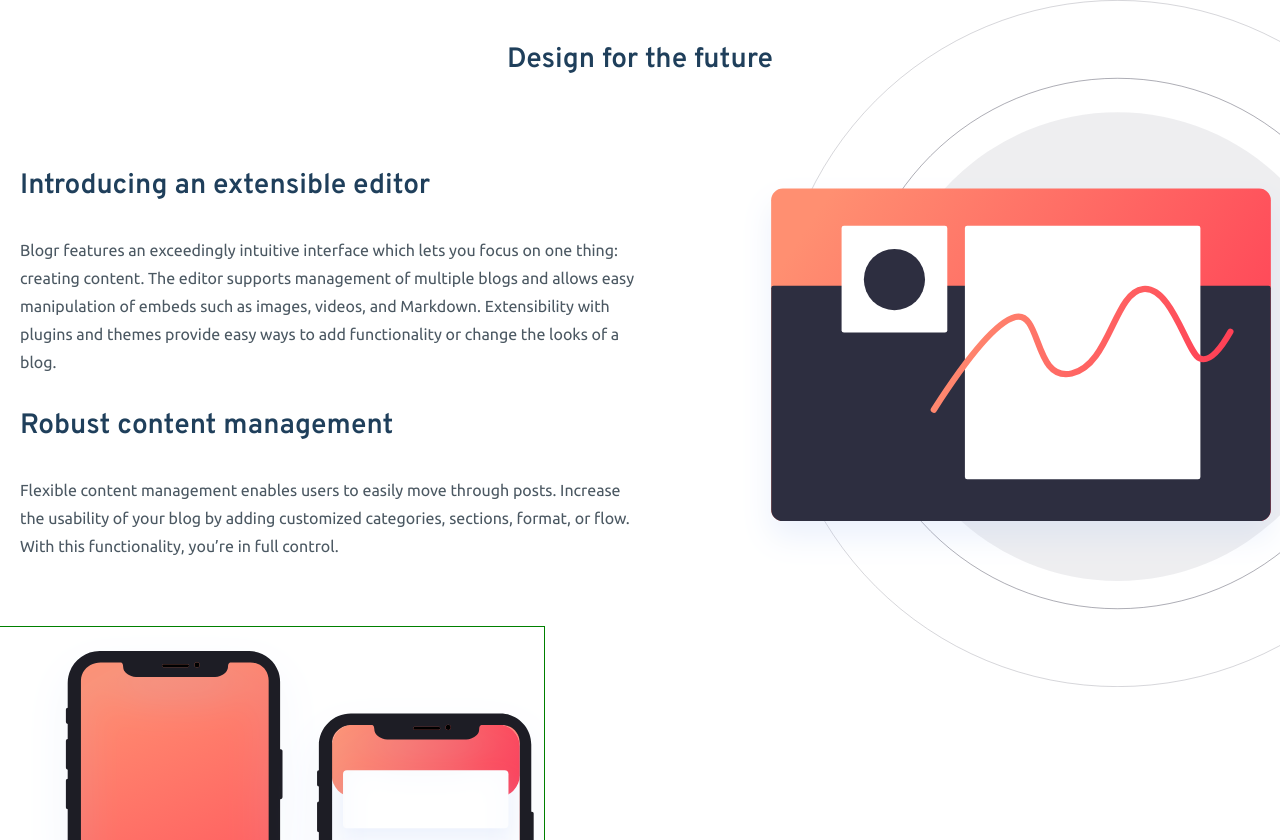
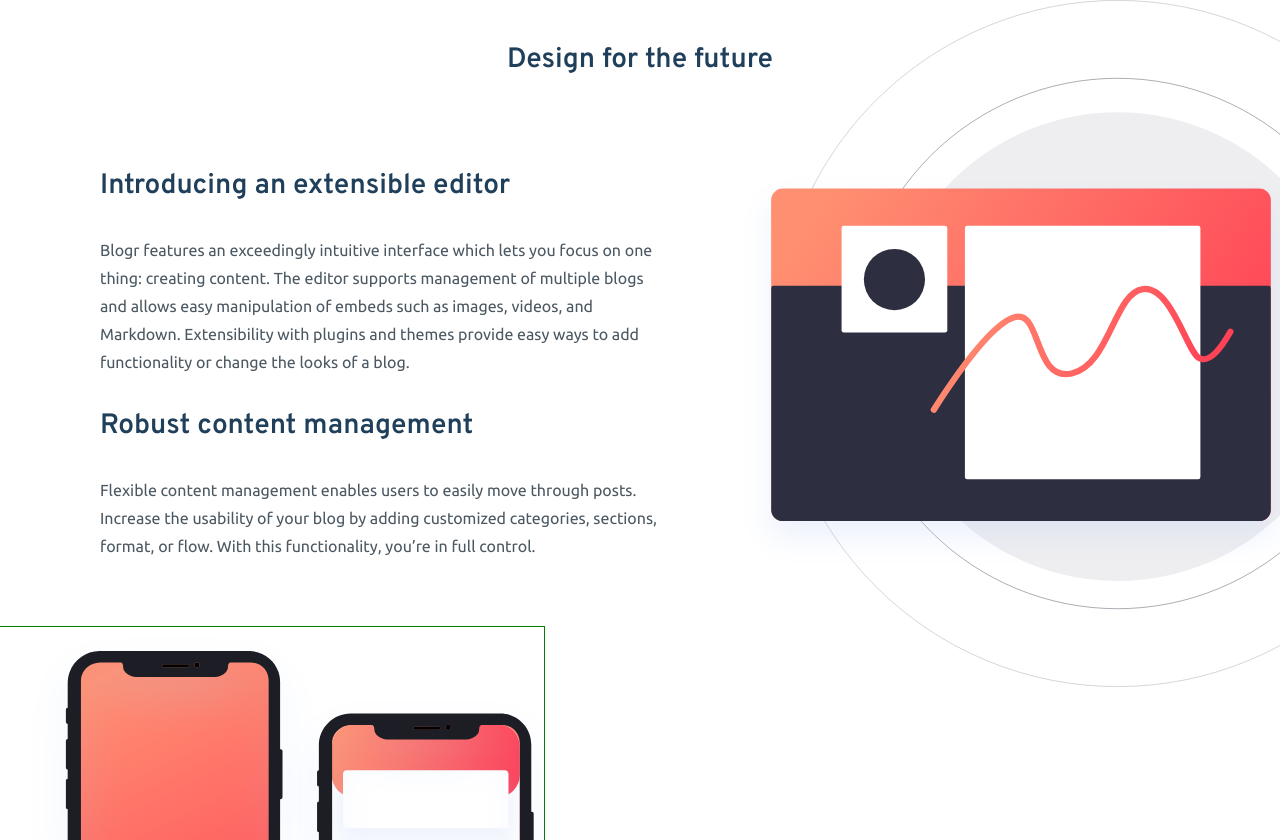
Before and after one commit to ioangheraszim/Blogr-LandingPage-FE, a plain HTML site: page index.html in a window 1280 px wide. Shown: the part 600-1440 px from the top of the page. Drawn offline with Linux system fonts and the light colour scheme.

Commit message:
finished first and second section of the main section

```diff
--- a/style.scss
+++ b/style.scss
@@ -353,7 +353,7 @@ a {
 }
 
 // Desktop responsivity
-@media (min-width:1040px) {
+@media (min-width:1075px) {
     .container {
         margin: 0 auto;
         max-width: 90rem;
@@ -461,7 +461,6 @@ a {
         }
 
         .top-pub {
-
             display: flex;
             justify-content: space-between;
 
@@ -469,14 +468,13 @@ a {
             position: relative;
 
             .left-side {
-
-
-
+                padding-left: 5rem;
                 display: flex;
                 flex-direction: column;
                 width: 100%;
 
                 .div-1 {
+
                     margin-top: 2rem;
                     margin-bottom: 2rem;
                 }
```
Also changed, not shown: style.css, 1 other file.
